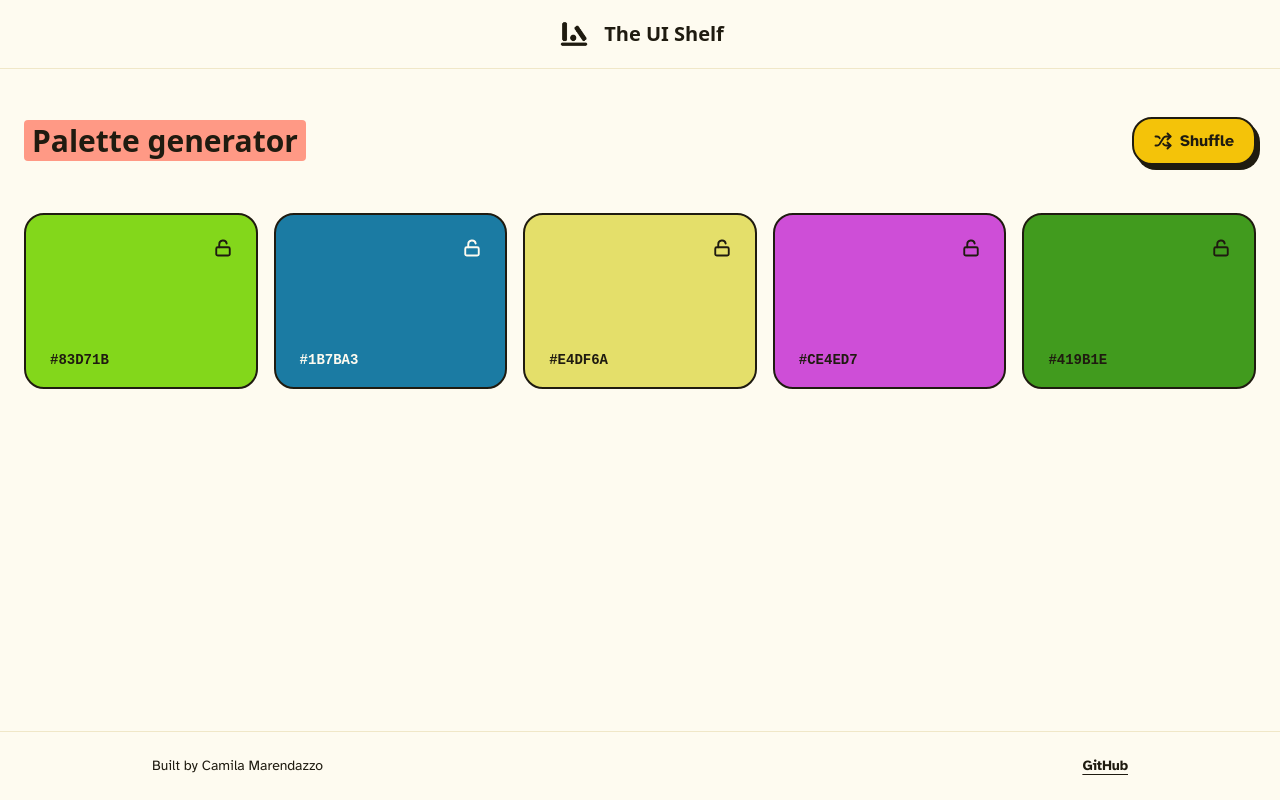
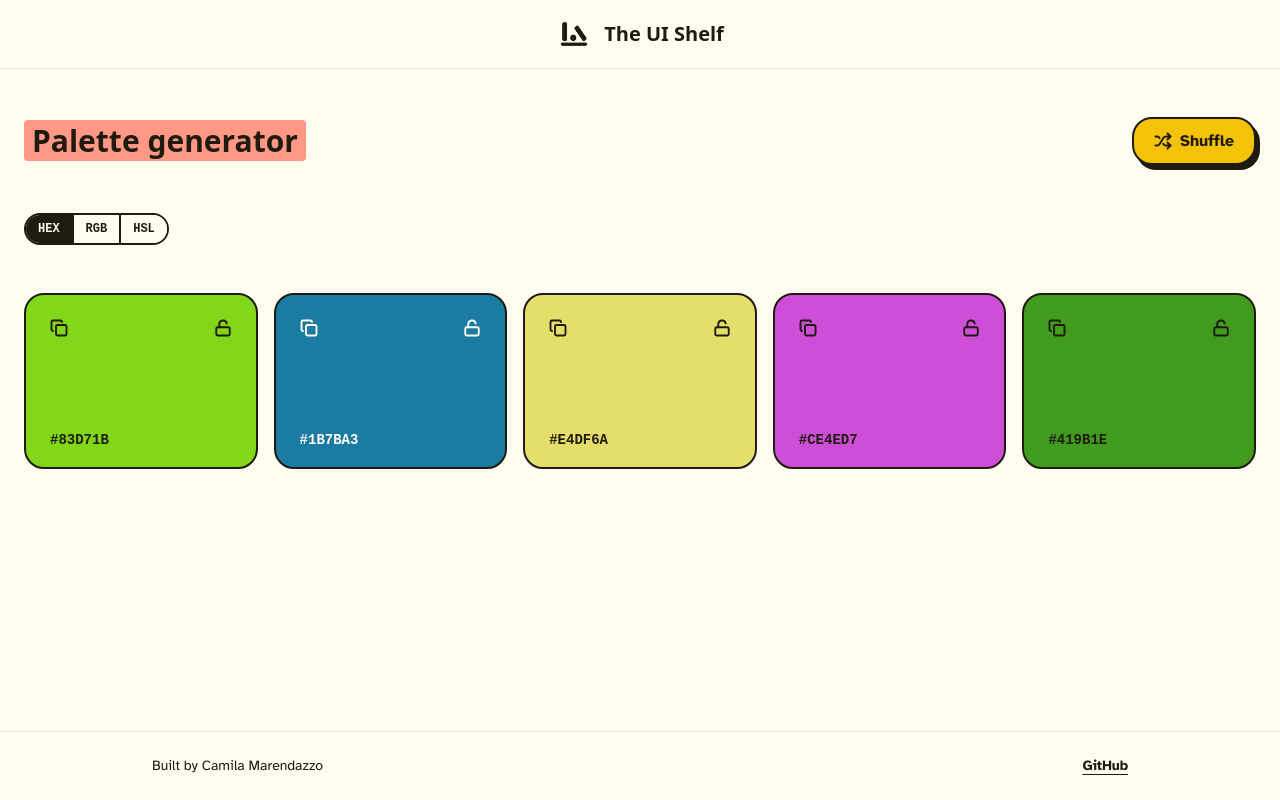
Before and after one commit to camilamarendazzo/ui-shelf, a React (Vite) app: page /palette-generator in a window 1280 px wide. Built offline with nearby package versions, Linux system fonts and the light colour scheme.

Commit message:
feat: copy a swatch value to clipboard

```diff
--- a/src/lib/color.ts
+++ b/src/lib/color.ts
@@ -32,6 +32,15 @@ export function parseHex(input: string): Rgb | null {
 export function formatHex({ r, g, b }: Rgb): string {
   const channel = (v: number) => v.toString(16).padStart(2, "0");
   return `#${channel(r)}${channel(g)}${channel(b)}`;
+}
+
+export function formatRgb({ r, g, b }: Rgb): string {
+  return `rgb(${r}, ${g}, ${b})`;
+}
+
+export function formatHsl(rgb: Rgb): string {
+  const { h, s, l } = rgbToHsl(rgb);
+  return `hsl(${Math.round(h)}, ${Math.round(s * 100)}%, ${Math.round(l * 100)}%)`;
 }
 
 // WCAG 2.x relative luminance (SC 1.4.3).
--- a/src/tools/palette-generator/PaletteGenerator.tsx
+++ b/src/tools/palette-generator/PaletteGenerator.tsx
@@ -1,12 +1,16 @@
 import { Shuffle } from "lucide-react";
+import { useState } from "react";
 import { tools } from "../../data/tools";
+import FormatToggle from "./components/FormatToggle";
 import Swatch from "./components/Swatch";
+import type { ColorFormat } from "./format";
 import { usePalette } from "./usePalette";
 
 const accent = tools.find((tool) => tool.name === "Palette generator")?.color;
 
 function PaletteGenerator() {
   const { palette, randomize, toggleLock, setColor } = usePalette();
+  const [format, setFormat] = useState<ColorFormat>("hex");
 
   return (
     <section className="space-y-12">
@@ -26,12 +30,17 @@ function PaletteGenerator() {
         </button>
       </header>
 
+      <div className="flex flex-wrap items-center gap-4">
+        <FormatToggle value={format} onChange={setFormat} />
+      </div>
+
       <ul className="grid grid-cols-2 gap-4 sm:grid-cols-3 lg:grid-cols-5">
         {palette.map((swatch, i) => (
           <li key={i}>
             <Swatch
               rgb={swatch.rgb}
               locked={swatch.locked}
+              format={format}
               onToggleLock={() => toggleLock(i)}
               onChange={(rgb) => setColor(i, rgb)}
             />
--- /dev/null
+++ b/src/tools/palette-generator/components/FormatToggle.tsx
@@ -0,0 +1,37 @@
+import { FORMATS } from "../format";
+import type { ColorFormat } from "../format";
+
+function FormatToggle({
+  value,
+  onChange,
+}: {
+  value: ColorFormat;
+  onChange: (format: ColorFormat) => void;
+}) {
+  return (
+    <div
+      role="group"
+      aria-label="Color format"
+      className="inline-flex divide-x-2 divide-ink overflow-hidden rounded-card border-2 border-ink"
+    >
+      {FORMATS.map((format) => {
+        const active = format === value;
+        return (
+          <button
+            key={format}
+            type="button"
+            onClick={() => onChange(format)}
+            aria-pressed={active}
+            className={`px-3 py-1.5 font-mono text-xs font-bold uppercase transition ${
+              active ? "bg-ink text-paper" : "bg-paper text-ink hover:bg-line"
+            }`}
+          >
+            {format}
+          </button>
+        );
+      })}
+    </div>
+  );
+}
+
+export default FormatToggle;
--- a/src/tools/palette-generator/components/Swatch.tsx
+++ b/src/tools/palette-generator/components/Swatch.tsx
@@ -1,50 +1,92 @@
-import { Lock, Unlock } from "lucide-react";
+import { Check, Copy, Lock, Unlock } from "lucide-react";
+import { useEffect, useState } from "react";
 import { formatHex, parseHex, relativeLuminance } from "../../../lib/color";
 import type { Rgb } from "../../../lib/color";
+import { formatColor } from "../format";
+import type { ColorFormat } from "../format";
 
 function Swatch({
   rgb,
   locked,
+  format,
   onToggleLock,
   onChange,
 }: {
   rgb: Rgb;
   locked: boolean;
+  format: ColorFormat;
   onToggleLock: () => void;
   onChange: (rgb: Rgb) => void;
 }) {
   const hex = formatHex(rgb);
+  const value = formatColor(rgb, format);
   const onLightColor = relativeLuminance(rgb) > 0.2;
   const textColor = onLightColor ? "text-ink" : "text-paper";
   const LockIcon = locked ? Lock : Unlock;
+
+  const [copied, setCopied] = useState(false);
+
+  useEffect(() => {
+    if (!copied) return;
+    const timer = setTimeout(() => setCopied(false), 1500);
+    return () => clearTimeout(timer);
+  }, [copied]);
+
+  const copy = () => {
+    navigator.clipboard.writeText(value).then(
+      () => setCopied(true),
+      () => {}, // clipboard unavailable — ignore
+    );
+  };
+
+  const iconButton =
+    "rounded-full p-2 transition hover:bg-ink/10 focus-visible:bg-ink/10";
 
   return (
     <div
       className={`flex min-h-44 flex-col justify-between rounded-card border-2 border-ink p-4 ${textColor}`}
       style={{ backgroundColor: hex }}
     >
+      <div className="flex items-center justify-between">
+        <button
+          type="button"
+          onClick={copy}
+          aria-label={`Copy ${value}`}
+          className={iconButton}
+        >
+          {copied ? (
+            <Check aria-hidden="true" size={18} strokeWidth={2.5} />
+          ) : (
+            <Copy aria-hidden="true" size={18} strokeWidth={2.5} />
+          )}
+        </button>
         <button
           type="button"
           onClick={onToggleLock}
           aria-pressed={locked}
           aria-label={`Lock ${hex}`}
-        className="self-end rounded-full p-2 transition hover:bg-ink/10 focus-visible:bg-ink/10"
+          className={iconButton}
         >
           <LockIcon aria-hidden="true" size={18} strokeWidth={2.5} />
         </button>
+      </div>
 
-      <label className="group w-fit cursor-pointer rounded-sm px-2 hover:bg-ink/10 focus-visible:bg-ink/10">
+      <label className="group w-fit cursor-pointer rounded-sm px-2 hover:bg-ink/10 focus-within:bg-ink/10">
         <span className="font-mono text-sm font-bold uppercase group-hover:underline">
-          {hex}
+          {value}
         </span>
         <input
           type="color"
           value={hex}
           onChange={(event) => onChange(parseHex(event.target.value)!)}
-          aria-label={`Change color, currently ${hex}`}
+          aria-label={`Change color, currently ${value}`}
           className="sr-only"
         />
       </label>
+
+      <span role="status" aria-live="polite" className="sr-only">
+        {copied ? `Copied ${value}` : ""}
+      </span>
     </div>
   );
 }
--- /dev/null
+++ b/src/tools/palette-generator/format.ts
@@ -0,0 +1,16 @@
+import { formatHex, formatHsl, formatRgb } from "../../lib/color";
+import type { Rgb } from "../../lib/color";
+
+export const FORMATS = ["hex", "rgb", "hsl"] as const;
+export type ColorFormat = (typeof FORMATS)[number];
+
+export function formatColor(rgb: Rgb, format: ColorFormat): string {
+  switch (format) {
+    case "rgb":
+      return formatRgb(rgb);
+    case "hsl":
+      return formatHsl(rgb);
+    default:
+      return formatHex(rgb);
+  }
+}
```
Also changed, not shown: 1 other file (tests, documents, lock files or other folders). Lines whose indentation alone changed are shown as unchanged.
